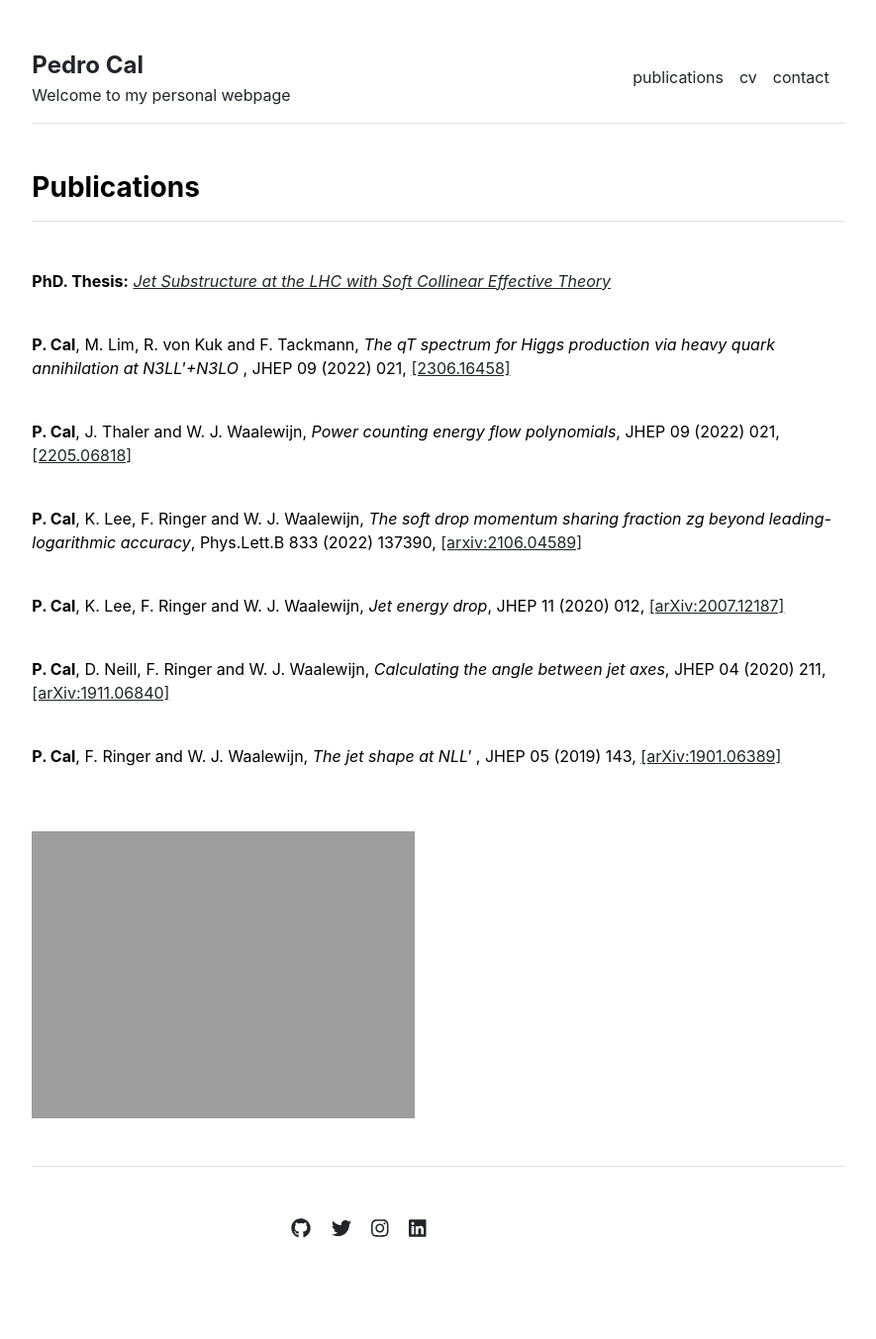
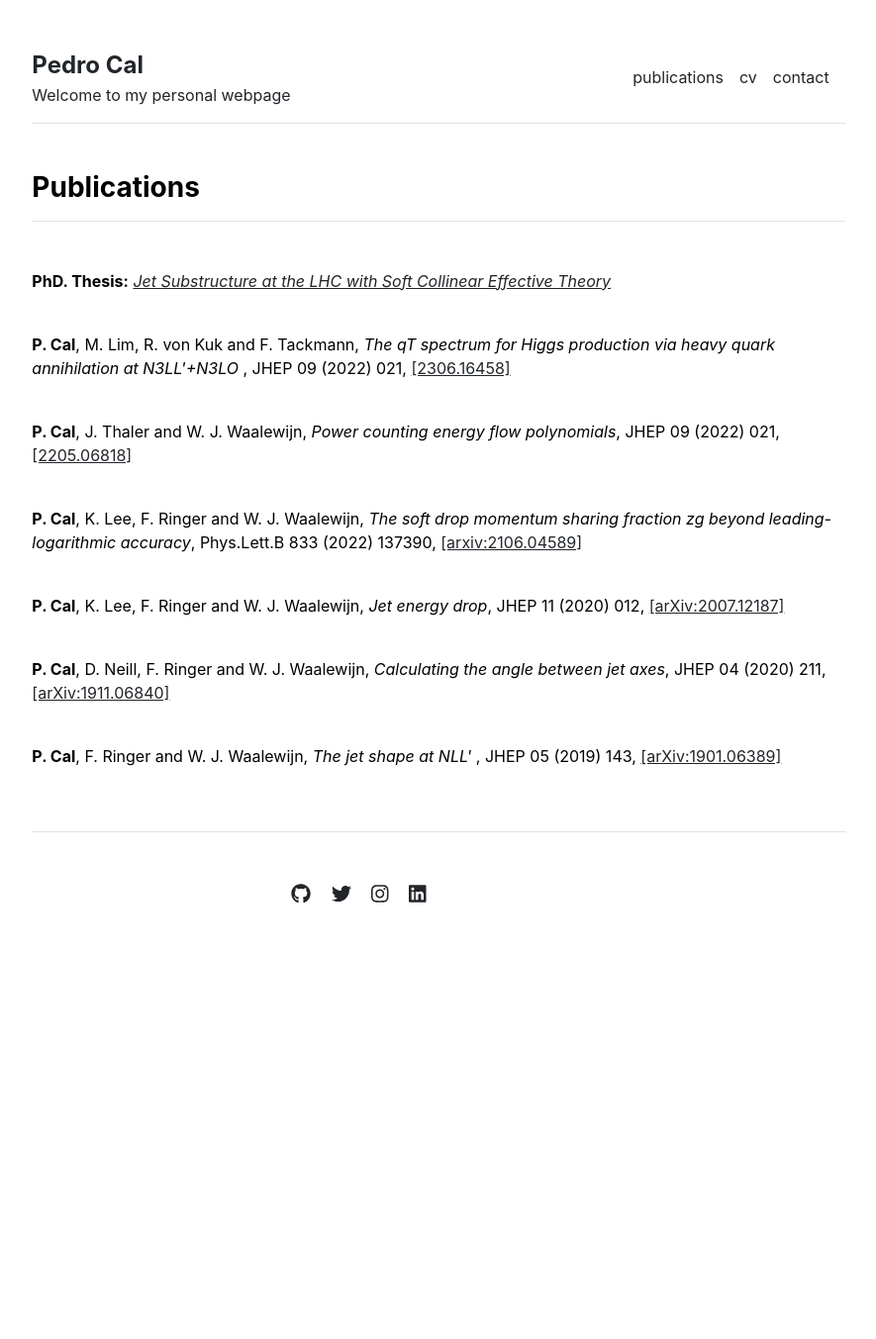
Before and after one commit to pmcal/pmcal.github.io, a Jekyll site: the page built from publications.md, in a window 1280 px wide. Shown: the whole page at 99% size, without its empty margins (197-1082 px from the left). Built offline with Jekyll 4.4.1, drawn with Linux system fonts in a browser that asks for light colours; after the commit the page ends 1015 px from its top, so only the background shows below that.

Commit message:
Update publications.html

```diff
--- a/_includes/publications.html
+++ b/_includes/publications.html
@@ -8,7 +8,4 @@
           <a href="{{ item.url }}">[{{ item.arxiv }}]</a></p>
       {% endfor %}
   </div>
-  <div class="col-md-6">
-    <img src="{{ site.github.url }}/assets/img/home.jpg" alt="Home" width="100%">
-  </div>
 </div>
```
